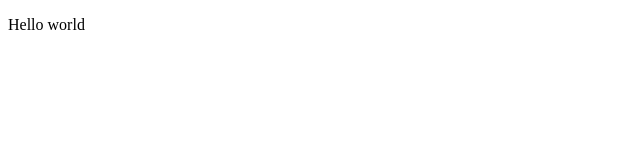
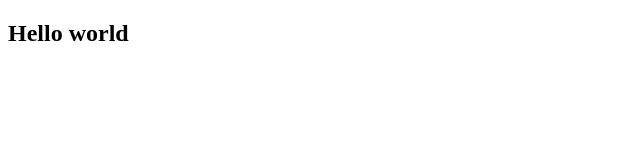
Before and after one commit to myothniel/toyin, a plain HTML site: page index.html in a window 1280 px wide. Shown: the whole page, without its empty margins (0-640 px from the left). Drawn offline with Linux system fonts and the light colour scheme.

Commit message:
added html file

```diff
--- a/index.html
+++ b/index.html
@@ -5,7 +5,9 @@
         Home
     </title>
     <body>
-        <p>Hello world</p>
+        <div><h2>Hello world</h2>
+        </div>
+
     </body>
     </head>
 </html>
```
